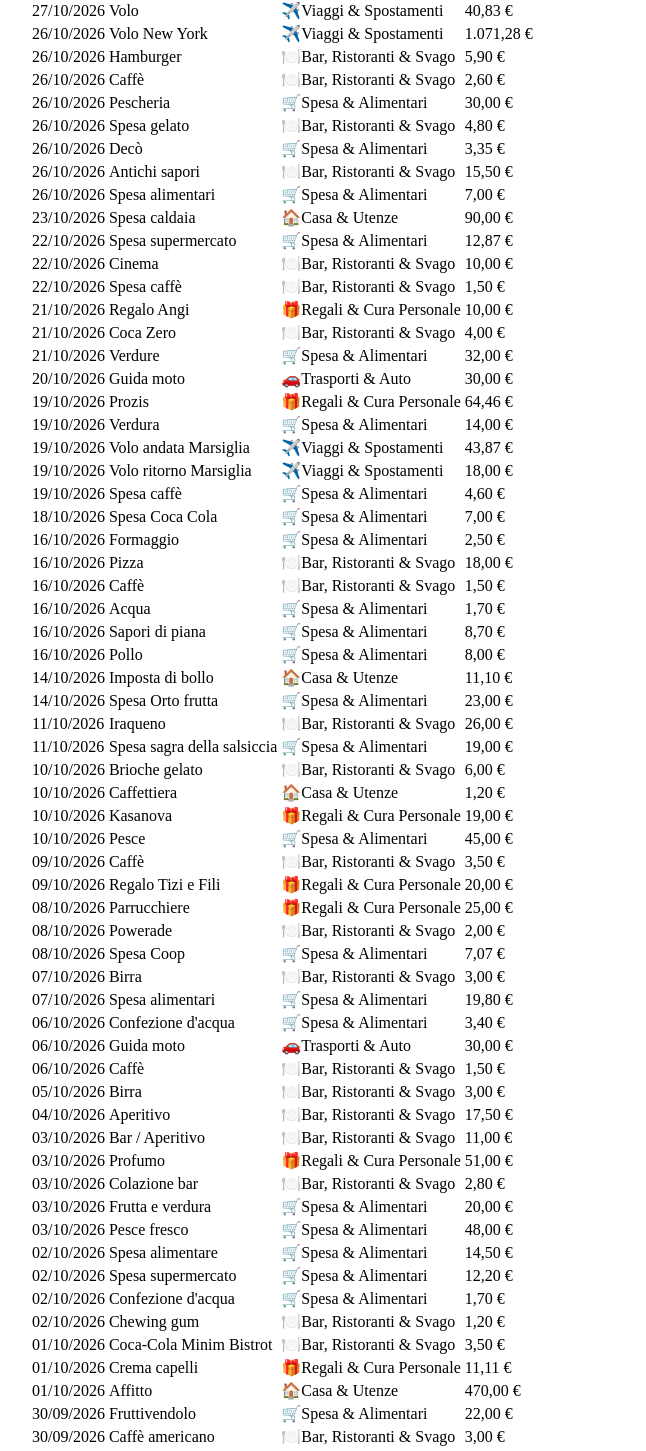
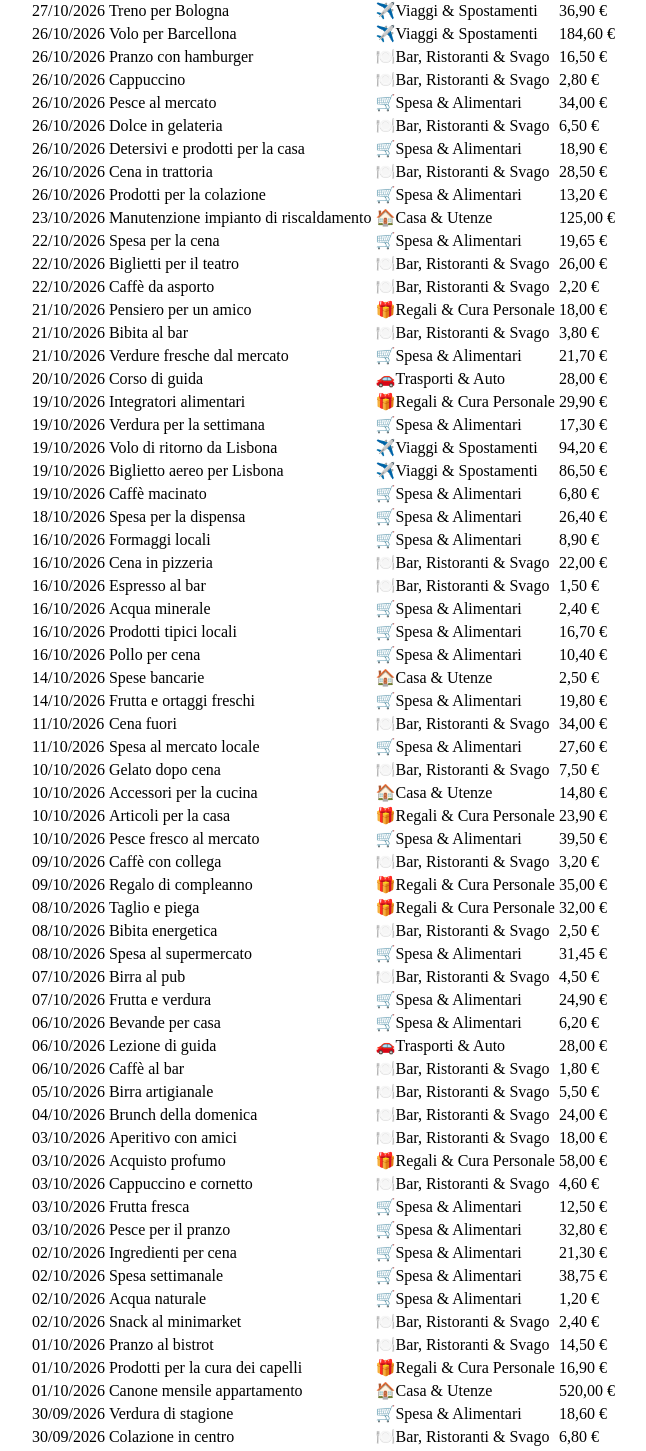
Before and after one commit to iosAntonio/expense-tracker-fe, an Angular app: page /expenses in a window 1280 px wide. Shown: the part 1319-2770 px from the top of the page, without its empty margins (258-904 px from the left). Built offline with nearby package versions, Linux system fonts and the light colour scheme.

Commit message:
changed mock up

```diff
--- a/src/app/pages/expenses/expenses.component.ts
+++ b/src/app/pages/expenses/expenses.component.ts
@@ -33,77 +33,77 @@ export class ExpensesComponent {
   ];
 
   readonly transactions: Transaction[] = [
-    { date: '30/09/2026', desc: 'Diesel', category: 'Trasporti', amount: 84.00 },
-    { date: '30/09/2026', desc: 'Caffè americano', category: 'Svago', amount: 3.00 },
-    { date: '30/09/2026', desc: 'Fruttivendolo', category: 'Spesa', amount: 22.00 },
-    { date: '01/10/2026', desc: 'Affitto', category: 'Casa', amount: 470.00 },
-    { date: '01/10/2026', desc: 'Crema capelli', category: 'Personale', amount: 11.11 },
-    { date: '01/10/2026', desc: 'Coca-Cola Minim Bistrot', category: 'Svago', amount: 3.50 },
-    { date: '02/10/2026', desc: 'Chewing gum', category: 'Svago', amount: 1.20 },
-    { date: '02/10/2026', desc: "Confezione d'acqua", category: 'Spesa', amount: 1.70 },
-    { date: '02/10/2026', desc: 'Spesa supermercato', category: 'Spesa', amount: 12.20 },
-    { date: '02/10/2026', desc: 'Spesa alimentare', category: 'Spesa', amount: 14.50 },
-    { date: '03/10/2026', desc: 'Pesce fresco', category: 'Spesa', amount: 48.00 },
-    { date: '03/10/2026', desc: 'Frutta e verdura', category: 'Spesa', amount: 20.00 },
-    { date: '03/10/2026', desc: 'Colazione bar', category: 'Svago', amount: 2.80 },
-    { date: '03/10/2026', desc: 'Profumo', category: 'Personale', amount: 51.00 },
-    { date: '03/10/2026', desc: 'Bar / Aperitivo', category: 'Svago', amount: 11.00 },
-    { date: '04/10/2026', desc: 'Aperitivo', category: 'Svago', amount: 17.50 },
-    { date: '05/10/2026', desc: 'Birra', category: 'Svago', amount: 3.00 },
-    { date: '06/10/2026', desc: 'Caffè', category: 'Svago', amount: 1.50 },
-    { date: '06/10/2026', desc: 'Guida moto', category: 'Trasporti', amount: 30.00 },
-    { date: '06/10/2026', desc: "Confezione d'acqua", category: 'Spesa', amount: 3.40 },
-    { date: '07/10/2026', desc: 'Spesa alimentari', category: 'Spesa', amount: 19.80 },
-    { date: '07/10/2026', desc: 'Birra', category: 'Svago', amount: 3.00 },
-    { date: '08/10/2026', desc: 'Spesa Coop', category: 'Spesa', amount: 7.07 },
-    { date: '08/10/2026', desc: 'Powerade', category: 'Svago', amount: 2.00 },
-    { date: '08/10/2026', desc: 'Parrucchiere', category: 'Personale', amount: 25.00 },
-    { date: '09/10/2026', desc: 'Regalo Tizi e Fili', category: 'Personale', amount: 20.00 },
-    { date: '09/10/2026', desc: 'Caffè', category: 'Svago', amount: 3.50 },
-    { date: '10/10/2026', desc: 'Pesce', category: 'Spesa', amount: 45.00 },
-    { date: '10/10/2026', desc: 'Kasanova', category: 'Personale', amount: 19.00 },
-    { date: '10/10/2026', desc: 'Caffettiera', category: 'Casa', amount: 1.20 },
-    { date: '10/10/2026', desc: 'Brioche gelato', category: 'Svago', amount: 6.00 },
-    { date: '11/10/2026', desc: 'Spesa sagra della salsiccia', category: 'Spesa', amount: 19.00 },
-    { date: '11/10/2026', desc: 'Iraqueno', category: 'Svago', amount: 26.00 },
-    { date: '14/10/2026', desc: 'Spesa Orto frutta', category: 'Spesa', amount: 23.00 },
-    { date: '14/10/2026', desc: 'Imposta di bollo', category: 'Casa', amount: 11.10 },
-    { date: '16/10/2026', desc: 'Pollo', category: 'Spesa', amount: 8.00 },
-    { date: '16/10/2026', desc: 'Sapori di piana', category: 'Spesa', amount: 8.70 },
-    { date: '16/10/2026', desc: 'Acqua', category: 'Spesa', amount: 1.70 },
-    { date: '16/10/2026', desc: 'Caffè', category: 'Svago', amount: 1.50 },
-    { date: '16/10/2026', desc: 'Pizza', category: 'Svago', amount: 18.00 },
-    { date: '16/10/2026', desc: 'Formaggio', category: 'Spesa', amount: 2.50 },
-    { date: '18/10/2026', desc: 'Spesa Coca Cola', category: 'Spesa', amount: 7.00 },
-    { date: '19/10/2026', desc: 'Spesa caffè', category: 'Spesa', amount: 4.60 },
-    { date: '19/10/2026', desc: 'Volo ritorno Marsiglia', category: 'Viaggi', amount: 18.00 },
-    { date: '19/10/2026', desc: 'Volo andata Marsiglia', category: 'Viaggi', amount: 43.87 },
-    { date: '19/10/2026', desc: 'Verdura', category: 'Spesa', amount: 14.00 },
-    { date: '19/10/2026', desc: 'Prozis', category: 'Personale', amount: 64.46 },
-    { date: '20/10/2026', desc: 'Guida moto', category: 'Trasporti', amount: 30.00 },
-    { date: '21/10/2026', desc: 'Verdure', category: 'Spesa', amount: 32.00 },
-    { date: '21/10/2026', desc: 'Coca Zero', category: 'Svago', amount: 4.00 },
-    { date: '21/10/2026', desc: 'Regalo Angi', category: 'Personale', amount: 10.00 },
-    { date: '22/10/2026', desc: 'Spesa caffè', category: 'Svago', amount: 1.50 },
-    { date: '22/10/2026', desc: 'Cinema', category: 'Svago', amount: 10.00 },
-    { date: '22/10/2026', desc: 'Spesa supermercato', category: 'Spesa', amount: 12.87 },
-    { date: '23/10/2026', desc: 'Spesa caldaia', category: 'Casa', amount: 90.00 },
-    { date: '26/10/2026', desc: 'Spesa alimentari', category: 'Spesa', amount: 7.00 },
-    { date: '26/10/2026', desc: 'Antichi sapori', category: 'Svago', amount: 15.50 },
-    { date: '26/10/2026', desc: 'Decò', category: 'Spesa', amount: 3.35 },
-    { date: '26/10/2026', desc: 'Spesa gelato', category: 'Svago', amount: 4.80 },
-    { date: '26/10/2026', desc: 'Pescheria', category: 'Spesa', amount: 30.00 },
-    { date: '26/10/2026', desc: 'Caffè', category: 'Svago', amount: 2.60 },
-    { date: '26/10/2026', desc: 'Hamburger', category: 'Svago', amount: 5.90 },
-    { date: '26/10/2026', desc: 'Volo New York', category: 'Viaggi', amount: 1071.28 },
-    { date: '27/10/2026', desc: 'Volo', category: 'Viaggi', amount: 40.83 },
-    { date: '28/10/2026', desc: 'Lidl spesa', category: 'Spesa', amount: 1.14 },
-    { date: '28/10/2026', desc: 'Octopus corrente', category: 'Casa', amount: 68.00 },
-    { date: '29/10/2026', desc: 'Disney', category: 'Personale', amount: 7.00 },
-    { date: '29/10/2026', desc: 'Voli spesa', category: 'Viaggi', amount: 39.53 },
-    { date: '29/10/2026', desc: 'Volo', category: 'Viaggi', amount: 47.03 },
-    { date: '30/10/2026', desc: 'Gas bolletta', category: 'Casa', amount: 18.48 },
-    { date: '30/10/2026', desc: 'Caffè', category: 'Svago', amount: 4.00 }
+    { date: '30/09/2026', desc: 'Rifornimento carburante', category: 'Trasporti', amount: 72.40 },
+    { date: '30/09/2026', desc: 'Colazione in centro', category: 'Svago', amount: 6.80 },
+    { date: '30/09/2026', desc: 'Verdura di stagione', category: 'Spesa', amount: 18.60 },
+    { date: '01/10/2026', desc: 'Canone mensile appartamento', category: 'Casa', amount: 520.00 },
+    { date: '01/10/2026', desc: 'Prodotti per la cura dei capelli', category: 'Personale', amount: 16.90 },
+    { date: '01/10/2026', desc: 'Pranzo al bistrot', category: 'Svago', amount: 14.50 },
+    { date: '02/10/2026', desc: 'Snack al minimarket', category: 'Svago', amount: 2.40 },
+    { date: '02/10/2026', desc: 'Acqua naturale', category: 'Spesa', amount: 1.20 },
+    { date: '02/10/2026', desc: 'Spesa settimanale', category: 'Spesa', amount: 38.75 },
+    { date: '02/10/2026', desc: 'Ingredienti per cena', category: 'Spesa', amount: 21.30 },
+    { date: '03/10/2026', desc: 'Pesce per il pranzo', category: 'Spesa', amount: 32.80 },
+    { date: '03/10/2026', desc: 'Frutta fresca', category: 'Spesa', amount: 12.50 },
+    { date: '03/10/2026', desc: 'Cappuccino e cornetto', category: 'Svago', amount: 4.60 },
+    { date: '03/10/2026', desc: 'Acquisto profumo', category: 'Personale', amount: 58.00 },
+    { date: '03/10/2026', desc: 'Aperitivo con amici', category: 'Svago', amount: 18.00 },
+    { date: '04/10/2026', desc: 'Brunch della domenica', category: 'Svago', amount: 24.00 },
+    { date: '05/10/2026', desc: 'Birra artigianale', category: 'Svago', amount: 5.50 },
+    { date: '06/10/2026', desc: 'Caffè al bar', category: 'Svago', amount: 1.80 },
+    { date: '06/10/2026', desc: 'Lezione di guida', category: 'Trasporti', amount: 28.00 },
+    { date: '06/10/2026', desc: 'Bevande per casa', category: 'Spesa', amount: 6.20 },
+    { date: '07/10/2026', desc: 'Frutta e verdura', category: 'Spesa', amount: 24.90 },
+    { date: '07/10/2026', desc: 'Birra al pub', category: 'Svago', amount: 4.50 },
+    { date: '08/10/2026', desc: 'Spesa al supermercato', category: 'Spesa', amount: 31.45 },
+    { date: '08/10/2026', desc: 'Bibita energetica', category: 'Svago', amount: 2.50 },
+    { date: '08/10/2026', desc: 'Taglio e piega', category: 'Personale', amount: 32.00 },
+    { date: '09/10/2026', desc: 'Regalo di compleanno', category: 'Personale', amount: 35.00 },
+    { date: '09/10/2026', desc: 'Caffè con collega', category: 'Svago', amount: 3.20 },
+    { date: '10/10/2026', desc: 'Pesce fresco al mercato', category: 'Spesa', amount: 39.50 },
+    { date: '10/10/2026', desc: 'Articoli per la casa', category: 'Personale', amount: 23.90 },
+    { date: '10/10/2026', desc: 'Accessori per la cucina', category: 'Casa', amount: 14.80 },
+    { date: '10/10/2026', desc: 'Gelato dopo cena', category: 'Svago', amount: 7.50 },
+    { date: '11/10/2026', desc: 'Spesa al mercato locale', category: 'Spesa', amount: 27.60 },
+    { date: '11/10/2026', desc: 'Cena fuori', category: 'Svago', amount: 34.00 },
+    { date: '14/10/2026', desc: 'Frutta e ortaggi freschi', category: 'Spesa', amount: 19.80 },
+    { date: '14/10/2026', desc: 'Spese bancarie', category: 'Casa', amount: 2.50 },
+    { date: '16/10/2026', desc: 'Pollo per cena', category: 'Spesa', amount: 10.40 },
+    { date: '16/10/2026', desc: 'Prodotti tipici locali', category: 'Spesa', amount: 16.70 },
+    { date: '16/10/2026', desc: 'Acqua minerale', category: 'Spesa', amount: 2.40 },
+    { date: '16/10/2026', desc: 'Espresso al bar', category: 'Svago', amount: 1.50 },
+    { date: '16/10/2026', desc: 'Cena in pizzeria', category: 'Svago', amount: 22.00 },
+    { date: '16/10/2026', desc: 'Formaggi locali', category: 'Spesa', amount: 8.90 },
+    { date: '18/10/2026', desc: 'Spesa per la dispensa', category: 'Spesa', amount: 26.40 },
+    { date: '19/10/2026', desc: 'Caffè macinato', category: 'Spesa', amount: 6.80 },
+    { date: '19/10/2026', desc: 'Biglietto aereo per Lisbona', category: 'Viaggi', amount: 86.50 },
+    { date: '19/10/2026', desc: 'Volo di ritorno da Lisbona', category: 'Viaggi', amount: 94.20 },
+    { date: '19/10/2026', desc: 'Verdura per la settimana', category: 'Spesa', amount: 17.30 },
+    { date: '19/10/2026', desc: 'Integratori alimentari', category: 'Personale', amount: 29.90 },
+    { date: '20/10/2026', desc: 'Corso di guida', category: 'Trasporti', amount: 28.00 },
+    { date: '21/10/2026', desc: 'Verdure fresche dal mercato', category: 'Spesa', amount: 21.70 },
+    { date: '21/10/2026', desc: 'Bibita al bar', category: 'Svago', amount: 3.80 },
+    { date: '21/10/2026', desc: 'Pensiero per un amico', category: 'Personale', amount: 18.00 },
+    { date: '22/10/2026', desc: 'Caffè da asporto', category: 'Svago', amount: 2.20 },
+    { date: '22/10/2026', desc: 'Biglietti per il teatro', category: 'Svago', amount: 26.00 },
+    { date: '22/10/2026', desc: 'Spesa per la cena', category: 'Spesa', amount: 19.65 },
+    { date: '23/10/2026', desc: 'Manutenzione impianto di riscaldamento', category: 'Casa', amount: 125.00 },
+    { date: '26/10/2026', desc: 'Prodotti per la colazione', category: 'Spesa', amount: 13.20 },
+    { date: '26/10/2026', desc: 'Cena in trattoria', category: 'Svago', amount: 28.50 },
+    { date: '26/10/2026', desc: 'Detersivi e prodotti per la casa', category: 'Spesa', amount: 18.90 },
+    { date: '26/10/2026', desc: 'Dolce in gelateria', category: 'Svago', amount: 6.50 },
+    { date: '26/10/2026', desc: 'Pesce al mercato', category: 'Spesa', amount: 34.00 },
+    { date: '26/10/2026', desc: 'Cappuccino', category: 'Svago', amount: 2.80 },
+    { date: '26/10/2026', desc: 'Pranzo con hamburger', category: 'Svago', amount: 16.50 },
+    { date: '26/10/2026', desc: 'Volo per Barcellona', category: 'Viaggi', amount: 184.60 },
+    { date: '27/10/2026', desc: 'Treno per Bologna', category: 'Viaggi', amount: 36.90 },
+    { date: '28/10/2026', desc: 'Spesa al discount', category: 'Spesa', amount: 22.75 },
+    { date: '28/10/2026', desc: 'Bolletta elettrica', category: 'Casa', amount: 74.30 },
+    { date: '29/10/2026', desc: 'Abbonamento streaming', category: 'Personale', amount: 9.99 },
+    { date: '29/10/2026', desc: 'Volo per Barcellona', category: 'Viaggi', amount: 176.40 },
+    { date: '29/10/2026', desc: 'Prenotazione treno', category: 'Viaggi', amount: 42.80 },
+    { date: '30/10/2026', desc: 'Bolletta del gas', category: 'Casa', amount: 46.70 },
+    { date: '30/10/2026', desc: 'Caffè al bancone', category: 'Svago', amount: 1.40 }
   ];
 
   selectedCategory = 'ALL';
```
